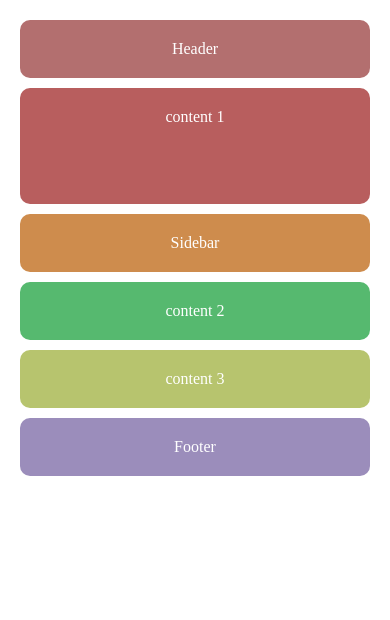
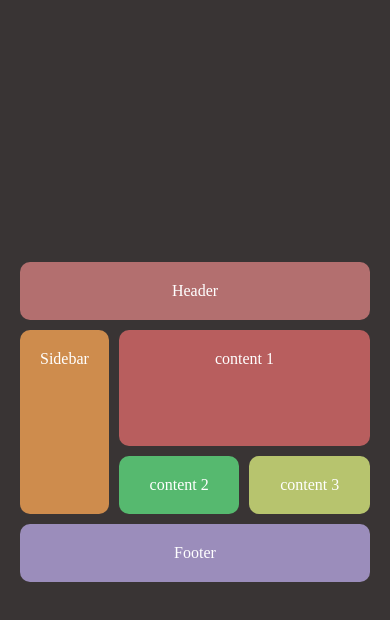
Before and after one commit to Him104/html-and-css, a plain HTML site: page Grid/grid-webpage.html in a window 390 px wide. Drawn offline with Linux system fonts and the light colour scheme.

Commit message:
adding changes

```diff
--- a/Grid/grid-webpage.html
+++ b/Grid/grid-webpage.html
@@ -12,6 +12,11 @@
 body{
 margin: 0;
 padding: 0;
+display: flex;
+justify-content: center;
+align-items: center;
+height: 100vh;
+background-color: rgb(57, 52, 52);
 }
 
 .grid-container {
@@ -86,26 +91,6 @@ border-radius: 10px;
 }
 
 
-
-@media (max-width: 800px) {
-
-    .grid-container {
-
-    grid-template-areas:
-
-"header"
-"content1"
-"sidebar"
-"content2"
-"content3"
-"footer";
-grid-template-columns: 1fr;
-
-}
-}
-
-
-
 </style>
 
 <body>
```
